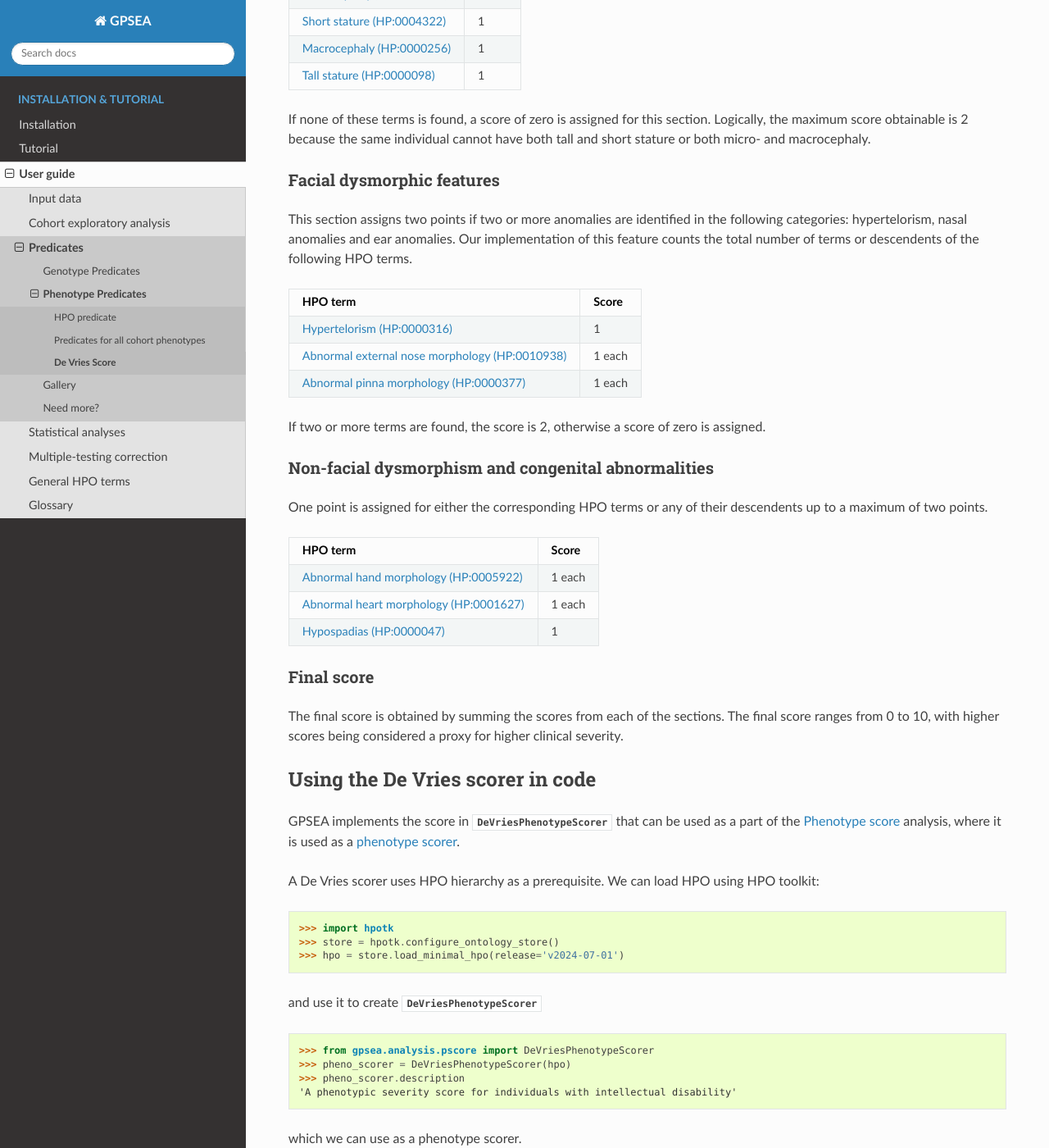
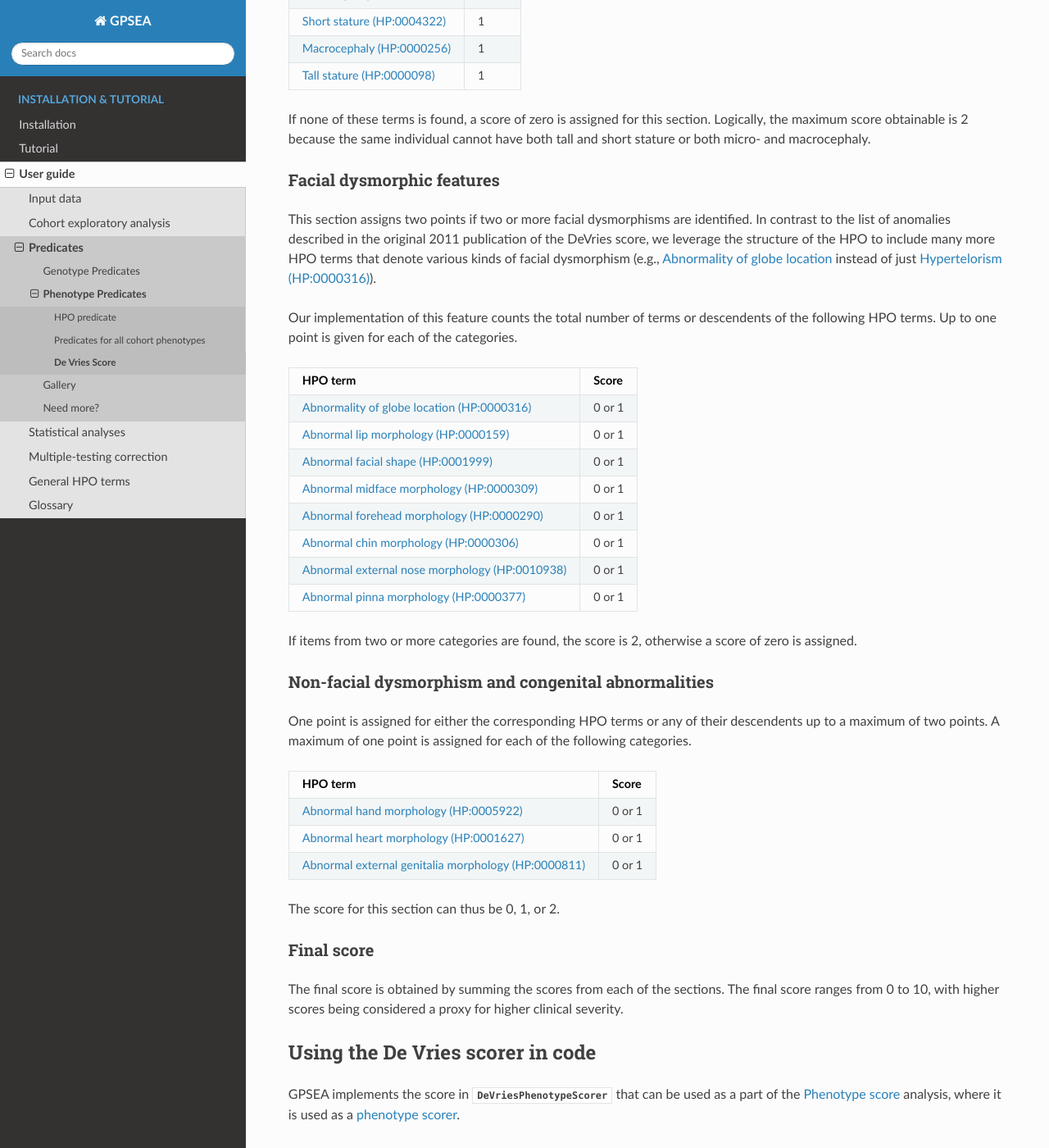
Before and after one commit to monarch-initiative/gpsea, a Sphinx documentation site: the page built from docs/user-guide/predicates/devries.rst, in a window 1280 px wide and 1400 px high, scrolled down 1721 px. Shown: the whole window at 82% size. Built offline with Sphinx 7.4.7 and the Read the Docs theme 3.1.0, drawn with Linux system fonts in a browser that asks for light colours; pages that are not in the unit, such as notebooks, are missing from menus; some of the changed text lies outside the part shown.

Commit message:
updating DeVries score

```diff
--- a/docs/user-guide/predicates/devries.rst
+++ b/docs/user-guide/predicates/devries.rst
@@ -113,37 +113,53 @@ is 2 because the same individual cannot have both tall and short stature or both
 Facial dysmorphic features
 ~~~~~~~~~~~~~~~~~~~~~~~~~~
 
-This section assigns two points if two or more anomalies are identified in the following
-categories: hypertelorism, nasal anomalies and ear anomalies. Our implementation of this feature counts the total
-number of terms or descendents of the following HPO terms.
+This section assigns two points if two or more facial dysmorphisms are identified. In contrast to the list of anomalies described
+in the original 2011 publication of the DeVries score, we leverage the structure of the HPO to include many more HPO terms that
+denote various kinds of facial dysmorphism (e.g., `Abnormality of globe location <https://hpo.jax.org/browse/term/HP:0100886>`_ instead of just
+`Hypertelorism (HP:0000316) <https://hpo.jax.org/browse/term/HP:0000316>`_).
+
+Our implementation of this feature counts the total number of terms or descendents of the following HPO terms. Up to one point is given
+for each of the categories.
 
 +----------------------------------------------------------------------------------------------------------+-----------+
 | HPO term                                                                                                 | Score     |
 +==========================================================================================================+===========+
-| `Hypertelorism (HP:0000316) <https://hpo.jax.org/browse/term/HP:0000316>`_                               | 1         |
+| `Abnormality of globe location (HP:0000316) <https://hpo.jax.org/browse/term/HP:0100886>`_               | 0 or 1    |
 +----------------------------------------------------------------------------------------------------------+-----------+
-| `Abnormal external nose morphology (HP:0010938) <https://hpo.jax.org/browse/term/HP:0010938>`_           | 1 each    |
+| `Abnormal lip morphology (HP:0000159) <https://hpo.jax.org/browse/term/HP:0000159>`_                     |  0 or 1   |
 +----------------------------------------------------------------------------------------------------------+-----------+
-| `Abnormal pinna morphology (HP:0000377)  <https://hpo.jax.org/browse/term/HP:0000377>`_                  | 1 each    |
+| `Abnormal facial shape (HP:0001999) <https://hpo.jax.org/browse/term/HP:0001999>`_                       |  0 or 1   |
++----------------------------------------------------------------------------------------------------------+-----------+
+| `Abnormal midface morphology (HP:0000309) <https://hpo.jax.org/browse/term/HP:0000309>`_                 |  0 or 1   |
++----------------------------------------------------------------------------------------------------------+-----------+
+| `Abnormal forehead morphology (HP:0000290) <https://hpo.jax.org/browse/term/HP:0000290>`_                | 0 or 1    |
++----------------------------------------------------------------------------------------------------------+-----------+
+| `Abnormal chin morphology (HP:0000306) <https://hpo.jax.org/browse/term/HP:0000306>`_                    |  0 or 1   |
++----------------------------------------------------------------------------------------------------------+-----------+
+| `Abnormal external nose morphology (HP:0010938) <https://hpo.jax.org/browse/term/HP:0010938>`_           |  0 or 1   |
++----------------------------------------------------------------------------------------------------------+-----------+
+| `Abnormal pinna morphology (HP:0000377)  <https://hpo.jax.org/browse/term/HP:0000377>`_                  |  0 or 1   |
 +----------------------------------------------------------------------------------------------------------+-----------+
 
-If two or more terms are found, the score is 2, otherwise a score of zero is assigned.
+If items from two or more categories are found, the score is 2, otherwise a score of zero is assigned.
 
 
 Non-facial dysmorphism and congenital abnormalities
 ~~~~~~~~~~~~~~~~~~~~~~~~~~~~~~~~~~~~~~~~~~~~~~~~~~~
-One point is assigned for either the
-corresponding HPO terms or any of their descendents up to a maximum of two points.
+One point is assigned for either the corresponding HPO terms or any of their descendents up to a maximum of two points.
+A maximum of one point is assigned for each of the following categories.
 
 +----------------------------------------------------------------------------------------------------------+-----------+
 | HPO term                                                                                                 | Score     |
 +==========================================================================================================+===========+
-| `Abnormal hand morphology (HP:0005922) <https://hpo.jax.org/browse/term/HP:0005922>`_                    | 1 each    |
+| `Abnormal hand morphology (HP:0005922) <https://hpo.jax.org/browse/term/HP:0005922>`_                    | 0 or 1    |
 +----------------------------------------------------------------------------------------------------------+-----------+
-| `Abnormal heart morphology (HP:0001627) <https://hpo.jax.org/browse/term/HP:0001627>`_                   | 1 each    |
+| `Abnormal heart morphology (HP:0001627) <https://hpo.jax.org/browse/term/HP:0001627>`_                   |  0 or 1   |
 +----------------------------------------------------------------------------------------------------------+-----------+
-| `Hypospadias (HP:0000047) <https://hpo.jax.org/browse/term/HP:0000047>`_                                 | 1         |
+| `Abnormal external genitalia morphology (HP:0000811) <https://hpo.jax.org/browse/term/HP:0000811>`_      |  0 or 1   |
 +----------------------------------------------------------------------------------------------------------+-----------+
+
+The score for this section can thus be 0, 1, or 2.
 
 
 Final score
```
Also changed, not shown: other parts of docs/user-guide/predicates/devries.rst (+1 -1 lines), 1 other file.
